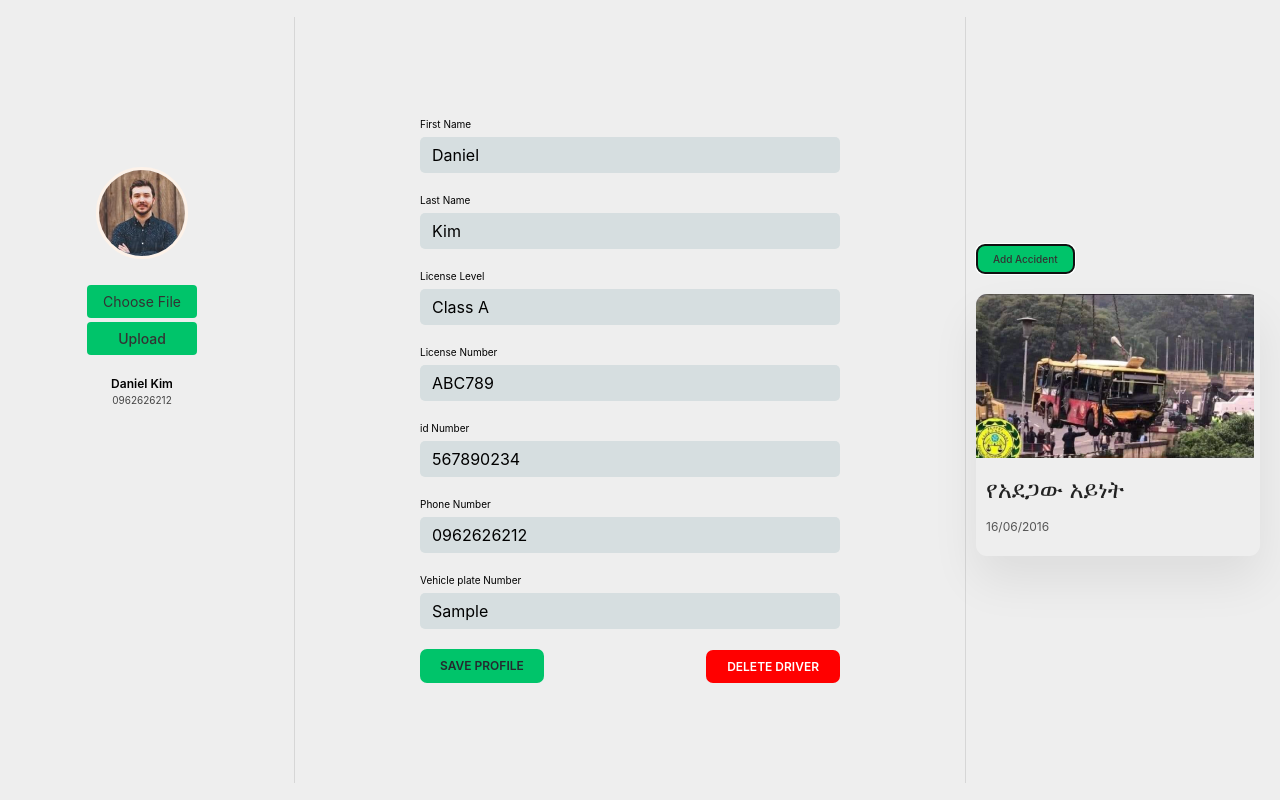
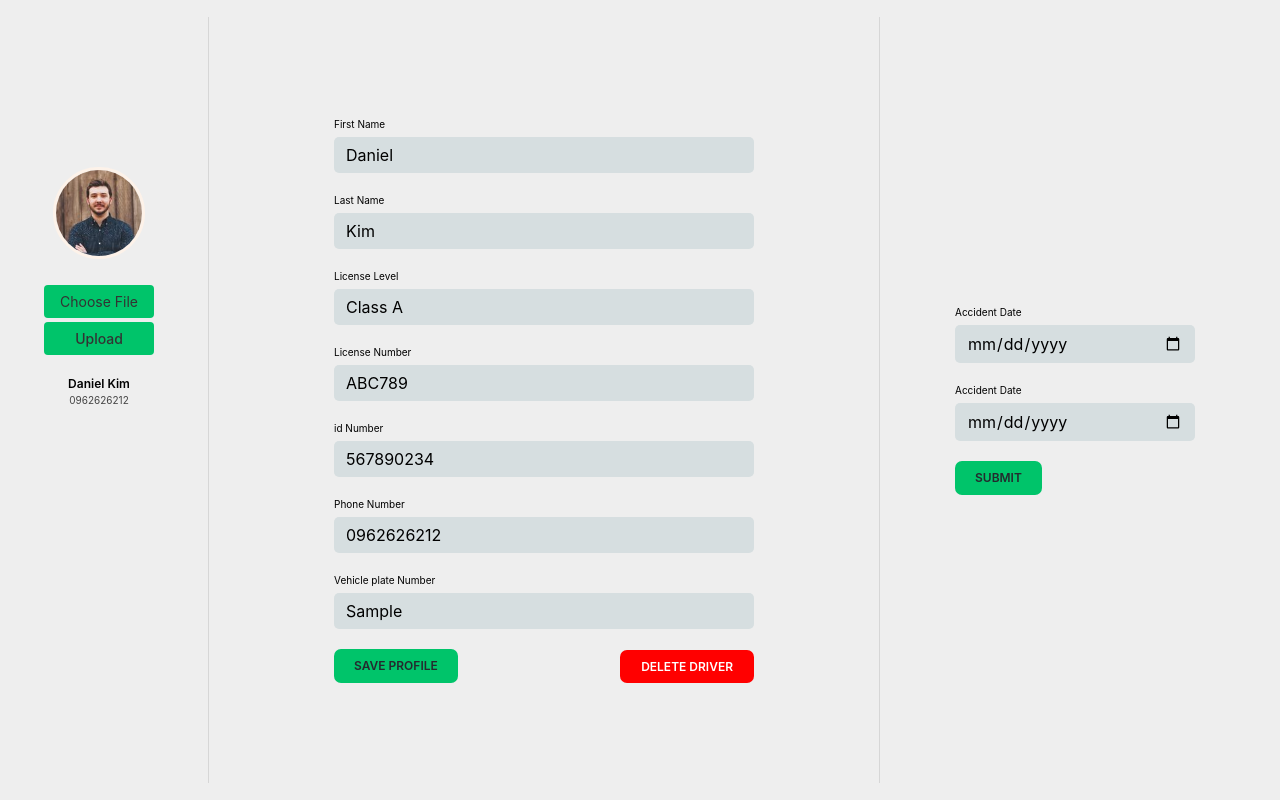
Before and after one commit to leulsege/Traffic-file-analysis, a React (Vite) app in the folder applications/webapp/: page /driverprofile in a window 1280 px wide. Both pictures are taken after typing "Sample" into the empty fields and a click on the button "Add Accident". Built offline with nearby package versions, Linux system fonts and the light colour scheme.

Commit message:
add date on accident form

```diff
--- a/applications/webapp/src/components/AccidentForm.module.css
+++ b/applications/webapp/src/components/AccidentForm.module.css
@@ -1,3 +1,57 @@
-h1 {
-  color: #333;
+.login {
+  margin: 0 2.5rem;
+  padding: 0 1rem;
 }
+
+.form {
+  border-radius: 7px;
+  padding: 0rem 3rem;
+  width: 30rem;
+  display: flex;
+  flex-direction: column;
+  gap: 2rem;
+
+  /* Different from other form */
+  margin: 0rem auto;
+}
+
+.row {
+  display: flex;
+  flex-direction: column;
+  gap: 0.5rem;
+  color: black;
+}
+
+a.ctaLink:link,
+a.ctaLink:visited {
+  background-color: var(--color-brand--2);
+  color: var(--color-dark--0);
+  padding: 0.8rem 2rem;
+  border-radius: 7px;
+}
+
+a:link,
+a:visited {
+  text-decoration: none;
+  color: var(--color-light--2);
+  text-transform: uppercase;
+  font-size: 1.2rem;
+  font-weight: 600;
+}
+
+.buttons {
+  display: flex;
+  justify-content: space-between;
+}
+
+.delbtn {
+  background-color: red;
+  align-self: center;
+  text-decoration: none;
+  text-transform: uppercase;
+  font-size: 1.2rem;
+  font-weight: 600;
+  color: white;
+  padding: 0.8rem 2rem;
+  border-radius: 7px;
+}
--- a/applications/webapp/src/components/AccidentForm.tsx
+++ b/applications/webapp/src/components/AccidentForm.tsx
@@ -1,8 +1,40 @@
+import { Link } from "react-router-dom";
+import styles from "./AccidentForm.module.css";
+import { useState } from "react";
+
 function AccidentForm() {
+  const [accidentDate, setAccidentDate] = useState("");
+
   return (
-    <div>
-      <h1>it Works</h1>
-    </div>
+    <main className={styles.login}>
+      <form className={styles.form}>
+        <div className={styles.row}>
+          <label htmlFor="text">Accident Date</label>
+          <input
+            type="date"
+            id="firstName"
+            onChange={(e) => setAccidentDate(e.target.value)}
+            value={accidentDate}
+            required
+          />
+        </div>
+
+        <div className={styles.row}>
+          <label htmlFor="text">Accident Date</label>
+          <input
+            type="date"
+            id="firstName"
+            onChange={(e) => setAccidentDate(e.target.value)}
+            value={accidentDate}
+            required
+          />
+        </div>
+
+        <div className={styles.buttons}>
+          <Link className={styles.ctaLink}>Submit</Link>
+        </div>
+      </form>
+    </main>
   );
 }
 
--- a/applications/webapp/src/components/accidentRegistrationForm.tsx
+++ /dev/null
@@ -1,5 +0,0 @@
-function accidentRegistrationForm() {
-  return <div></div>;
-}
-
-export default accidentRegistrationForm;
--- a/applications/webapp/src/views/DriverProfile.jsx
+++ b/applications/webapp/src/views/DriverProfile.jsx
@@ -4,6 +4,7 @@ import UserForm from "../components/UserForm";
 import AccidentTrack from "../components/accidentTrack";
 import { useState } from "react";
 import PhotoUpload from "../components/photoUpload";
+import AccidentForm from "../components/AccidentForm";
 
 const driver = {
   status: "success",
@@ -68,10 +69,16 @@ function DriverProfile() {
           <UserForm driver={driverinf} />
         </div>
         <div>
-          <button onClick={toggleAccidentForm} className={styles.addButton}>
-            Add Accident
-          </button>
-          <AccidentTrack />
+          {showAccidentForm ? (
+            <AccidentForm onCancel={toggleAccidentForm} />
+          ) : (
+            <>
+              <button onClick={toggleAccidentForm} className={styles.addButton}>
+                Add Accident
+              </button>
+              <AccidentTrack />
+            </>
+          )}
         </div>
       </main>
     </>
```
Also changed, not shown: applications/webapp/src/components/accidentRegistrationForm.module.css (deleted).
